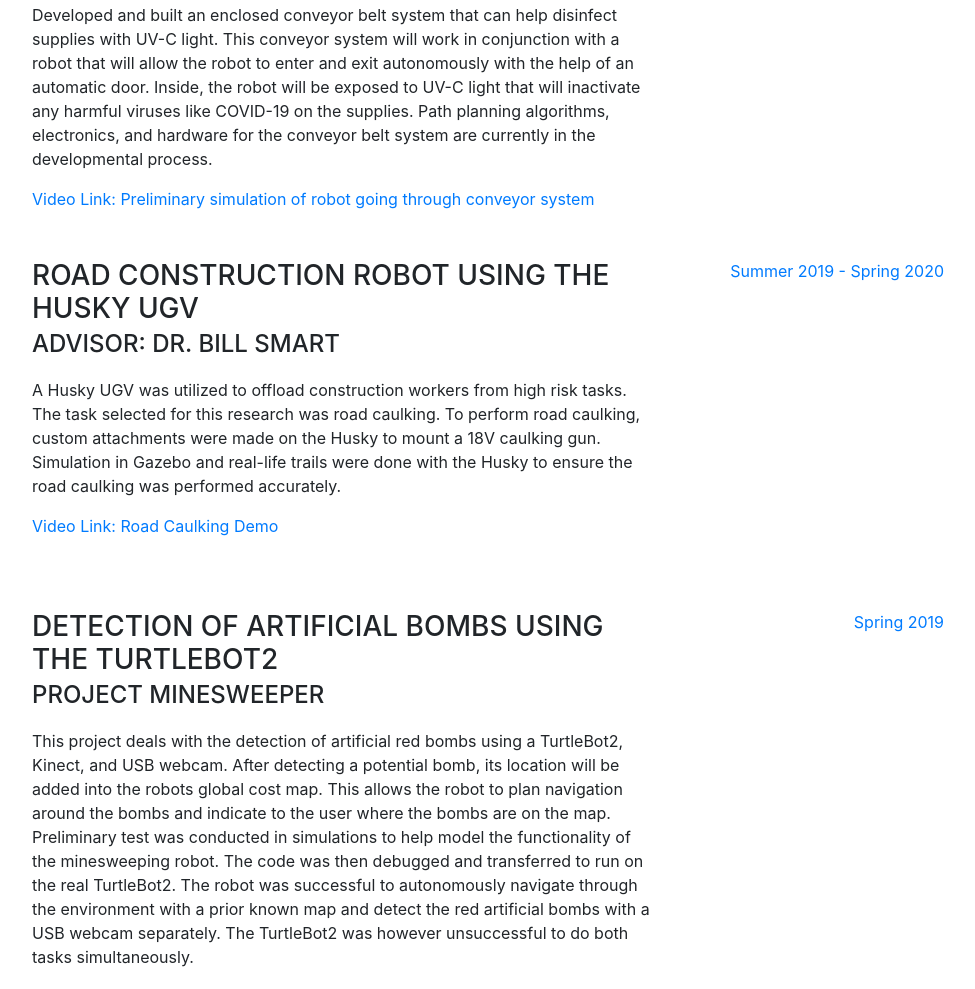
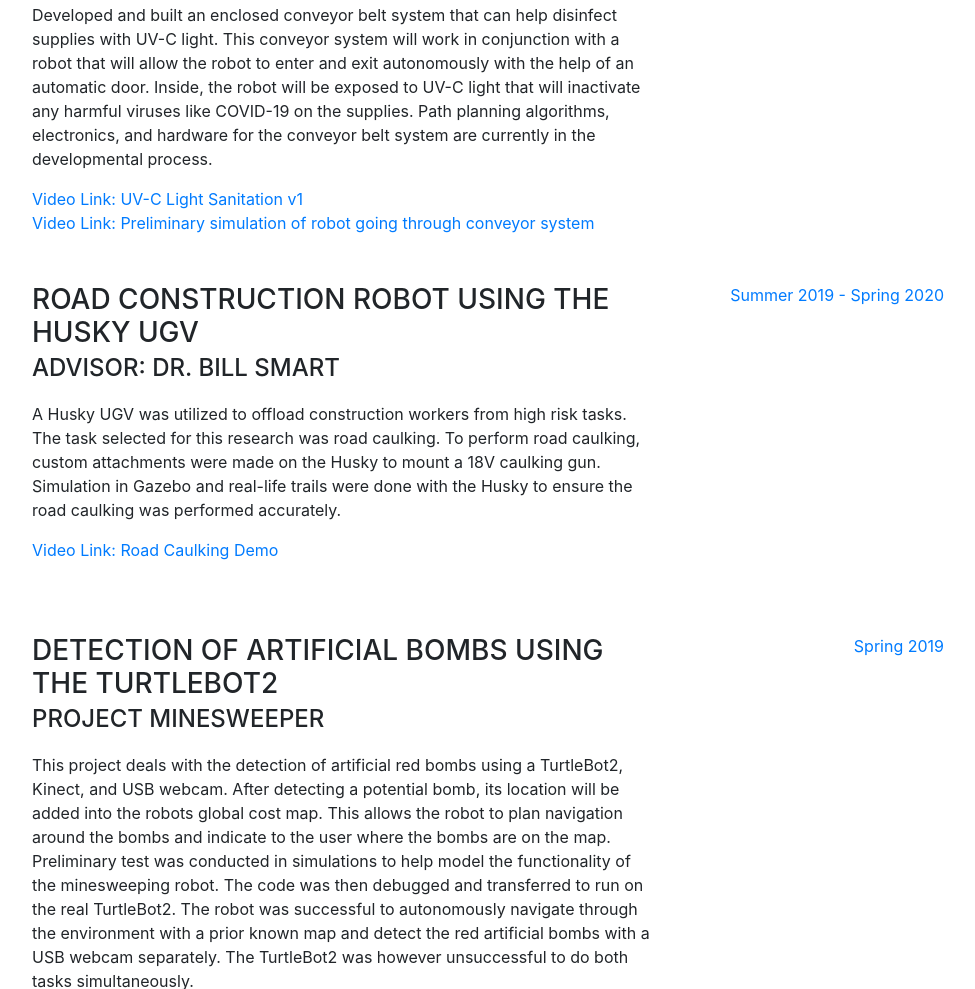
Before and after one commit to jjvang/jjvang.github.io, a website with bundled scripts: page index.html in a window 1280 px wide. Shown: the part 1052-2041 px from the top of the page, without its empty margins (288-1263 px from the left). Built offline with nearby package versions, Linux system fonts and the light colour scheme; a web font is replaced by a local one.

Commit message:
update video

```diff
--- a/index.html
+++ b/index.html
@@ -116,6 +116,10 @@
                     <p>
                       Developed and built an enclosed conveyor belt system that can help disinfect supplies with UV-C light. This conveyor system will work in conjunction with a robot that will allow the robot to enter and exit autonomously with the help of an automatic door. Inside, the robot will be exposed to UV-C light that will inactivate any harmful viruses like COVID-19 on the supplies. Path planning algorithms, electronics, and hardware for the conveyor belt system are currently in the developmental process.
                     </p>
+                    <a href="https://youtu.be/z4vGReaICZ8" target="_blank">
+                      Video Link: UV-C Light Sanitation v1
+                    </a>
+                    <br>
                     <a href="https://www.youtube.com/watch?v=mv9Cwsp36qA" target="_blank">
                       Video Link: Preliminary simulation of robot going through conveyor system
                     </a>
```
